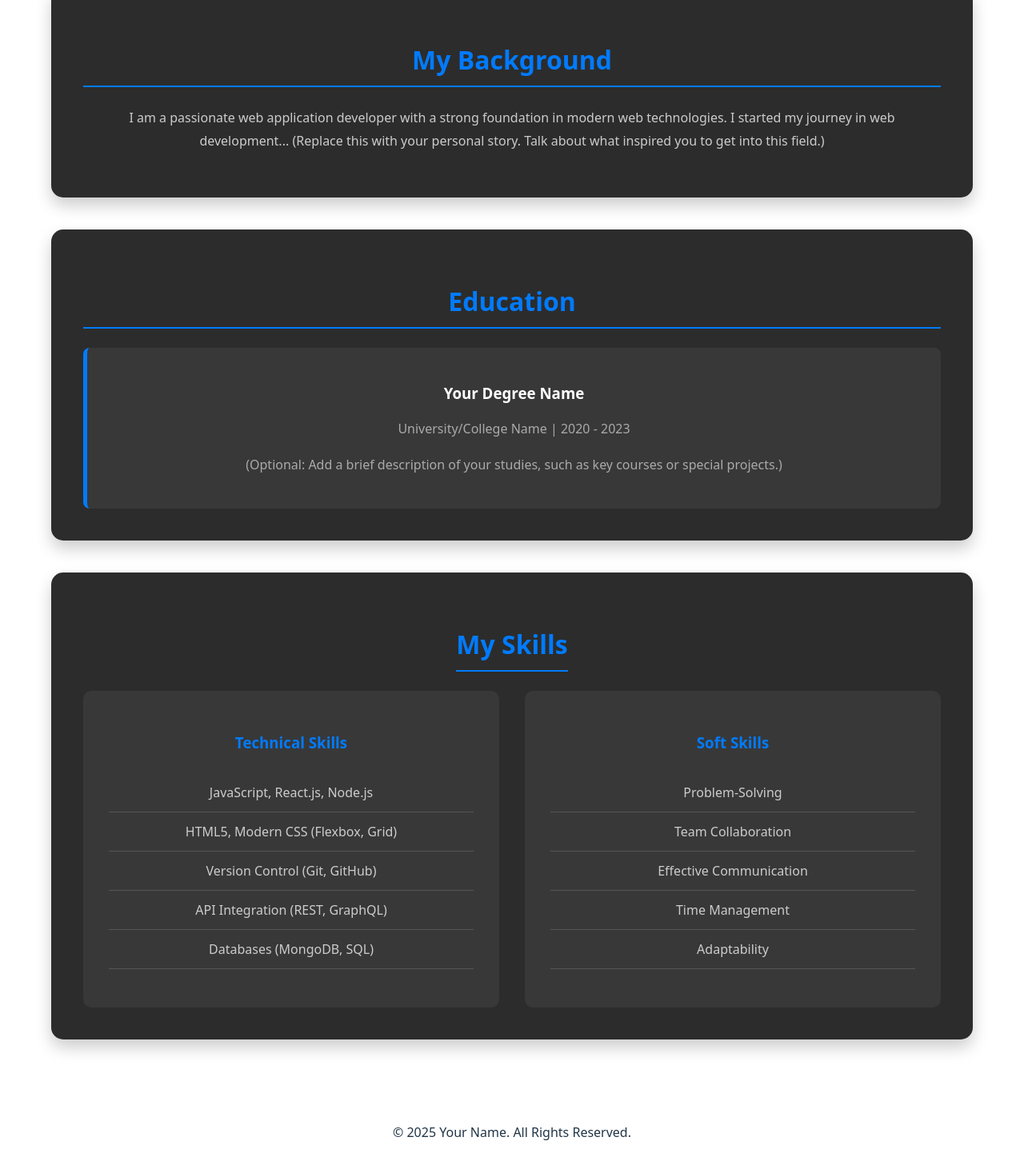
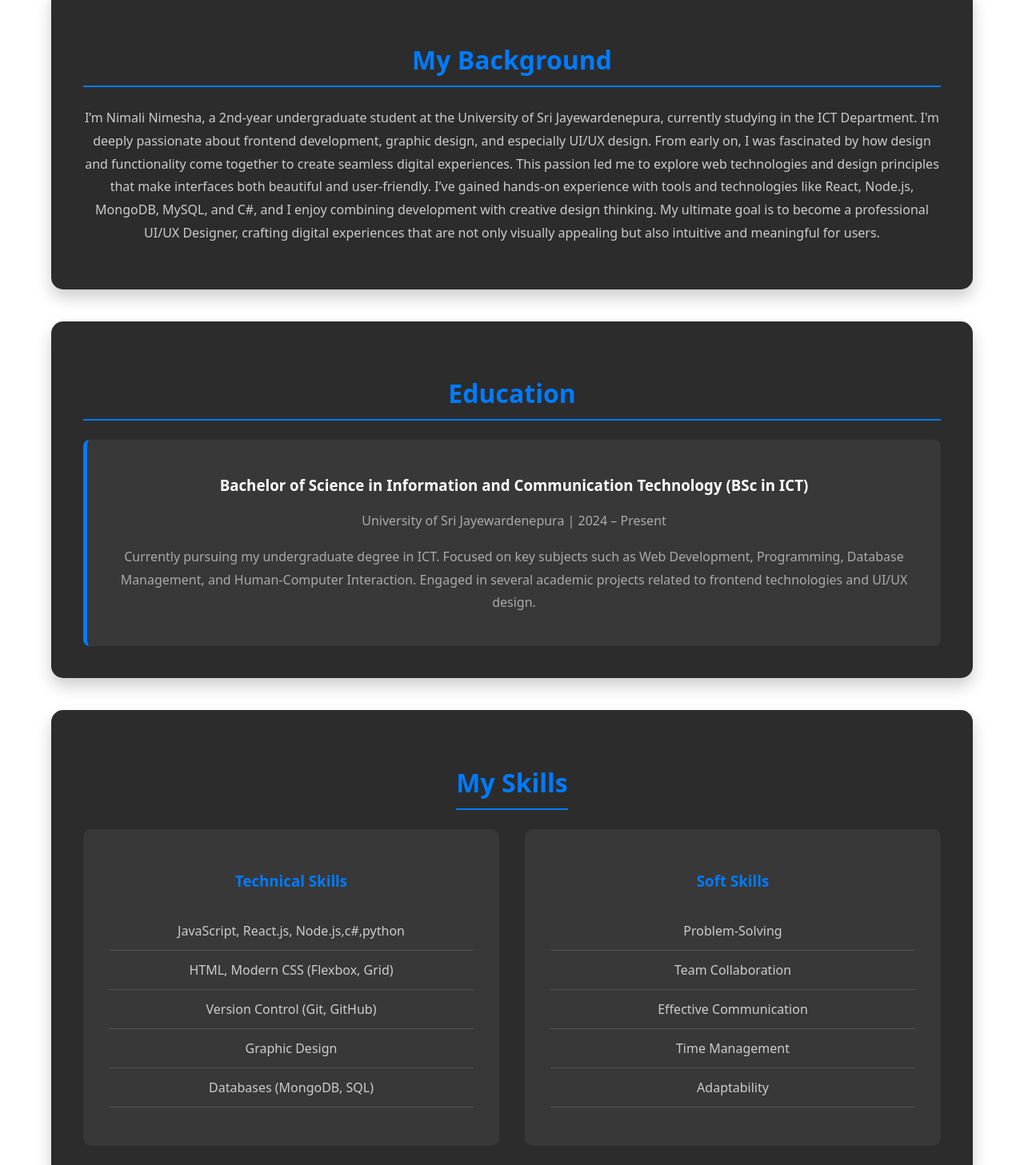
Before and after one commit to ICT-Courses/ict2233-ca-02-nimalinimesha, a React (Vite) app in the folder portfolio/: page /about in a window 1280 px wide. Shown: the part 405-1862 px from the top of the page at 80% size. Built offline with nearby package versions, Linux system fonts and the light colour scheme.

Commit message:
add detail in about page

```diff
--- a/portfolio/src/pages/AboutPage.jsx
+++ b/portfolio/src/pages/AboutPage.jsx
@@ -12,17 +12,25 @@ const AboutPage = () => {
       <section className="about-section">
         <h2>My Background</h2>
         <p>
-          I am a passionate web application developer with a strong foundation in modern web technologies. I started my journey in web development... (Replace this with your personal story. Talk about what inspired you to get into this field.)
+         I’m Nimali Nimesha, a 2nd-year undergraduate student at the University of Sri Jayewardenepura, currently studying in the ICT Department. I'm deeply passionate about frontend development, graphic design, and especially UI/UX design.
+
+From early on, I was fascinated by how design and functionality come together to create seamless digital experiences. This passion led me to explore web technologies and design principles that make interfaces both beautiful and user-friendly.
+
+I’ve gained hands-on experience with tools and technologies like React, Node.js, MongoDB, MySQL, and C#, and I enjoy combining development with creative design thinking.
+
+My ultimate goal is to become a professional UI/UX Designer, crafting digital experiences that are not only visually appealing but also intuitive and meaningful for users.
+
         </p>
       </section>
 
       <section className="about-section">
         <h2>Education</h2>
         <div className="education-item">
-          <h3>Your Degree Name</h3>
-          <p>University/College Name | 2020 - 2023</p>
+          <h3>Bachelor of Science in Information and Communication Technology (BSc in ICT) </h3>
+          <p>University of Sri Jayewardenepura | 2024 – Present </p>
           <p>
-            (Optional: Add a brief description of your studies, such as key courses or special projects.)
+            Currently pursuing my undergraduate degree in ICT. Focused on key subjects such as Web Development, Programming, Database Management, and Human-Computer Interaction. Engaged in several academic projects related to frontend technologies and UI/UX design.
+
           </p>
         </div>
         {/* You can add more education items here if needed */}
@@ -34,10 +42,10 @@ const AboutPage = () => {
           <div className="skills-list">
             <h3>Technical Skills</h3>
             <ul>
-              <li>JavaScript, React.js, Node.js</li>
-              <li>HTML5, Modern CSS (Flexbox, Grid)</li>
+              <li>JavaScript, React.js, Node.js,c#,python</li>
+              <li>HTML, Modern CSS (Flexbox, Grid)</li>
               <li>Version Control (Git, GitHub)</li>
-              <li>API Integration (REST, GraphQL)</li>
+              <li>Graphic Design</li>
               <li>Databases (MongoDB, SQL)</li>
             </ul>
           </div>
```
